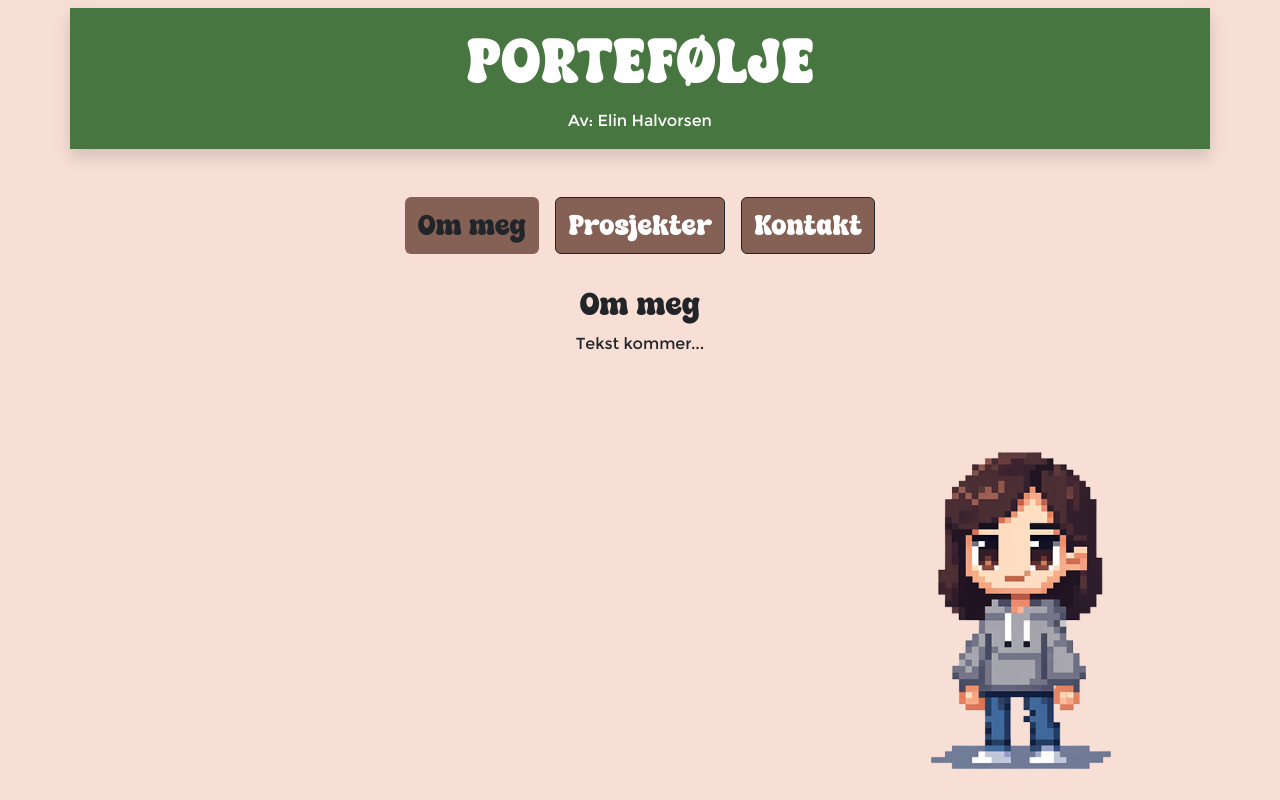
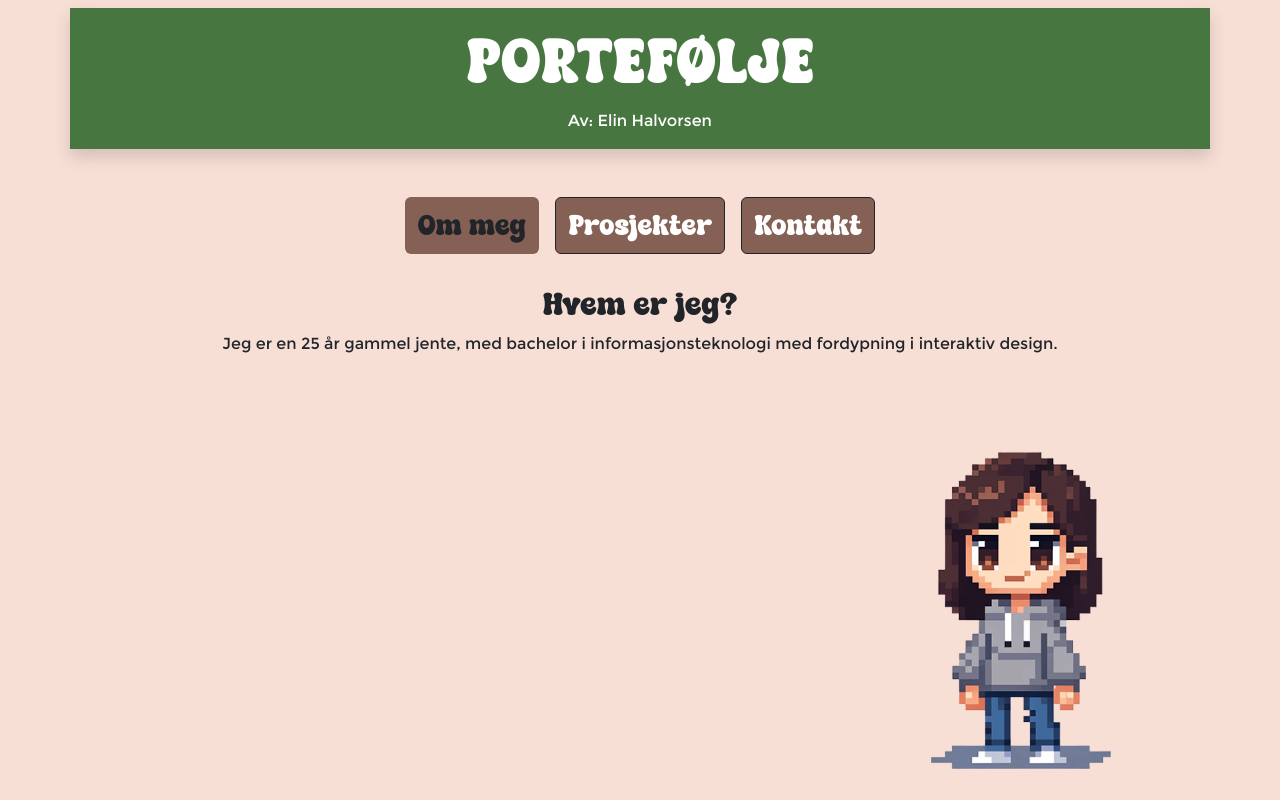
Before and after one commit to elinhalvorsen/portfolio, a React (Vite) app: page / in a window 1280 px wide. Built offline with nearby package versions, Linux system fonts and the light colour scheme.

Commit message:
La til mer tekst

```diff
--- a/src/components/pages/MainPage.tsx
+++ b/src/components/pages/MainPage.tsx
@@ -5,8 +5,12 @@ import Paragraph from "../shared/Paragraph";
 const MainPage = () => {
   return (
     <>
-      <Subtitle title={"Om meg"} />
-      <Paragraph text={"Tekst kommer..."} />
+      <Subtitle title={"Hvem er jeg?"} />
+      <Paragraph
+        text={
+          "Jeg er en 25 år gammel jente, med bachelor i informasjonsteknologi med fordypning i interaktiv design."
+        }
+      />
     </>
   );
 };
```
